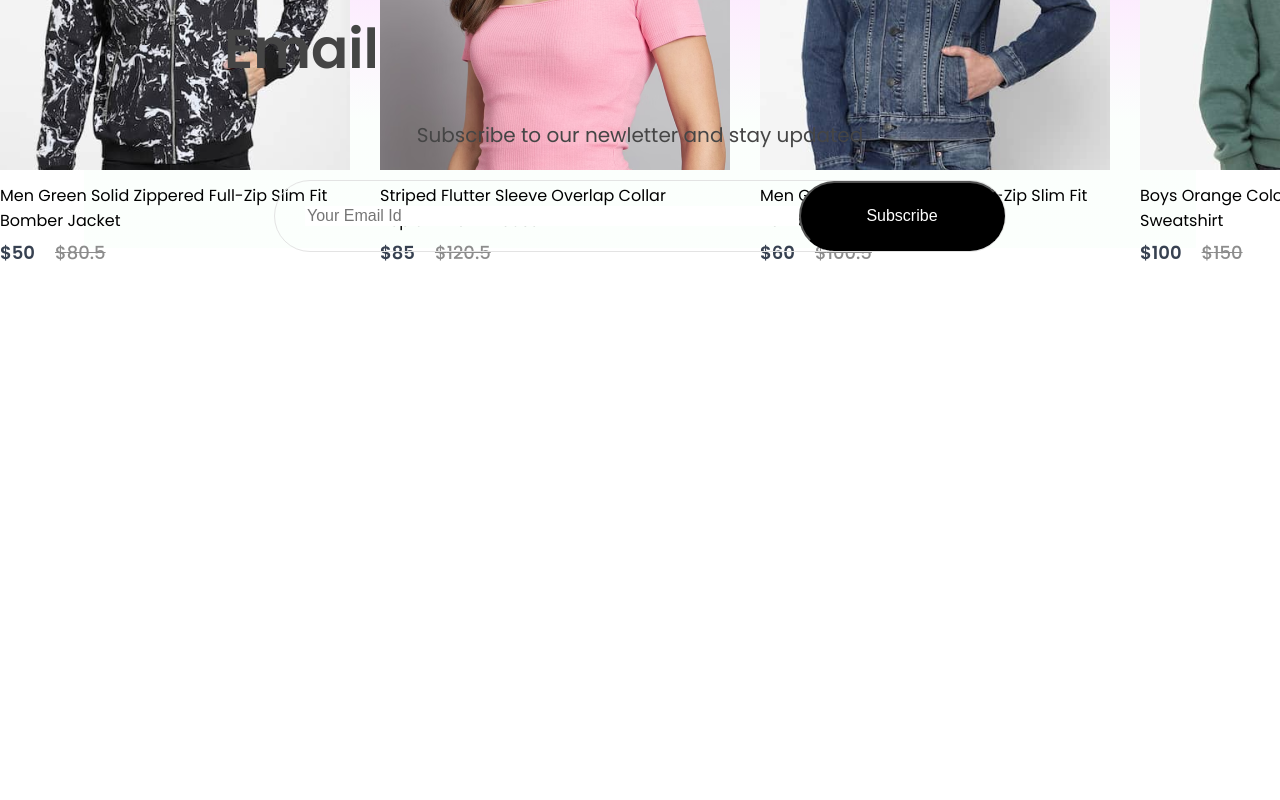
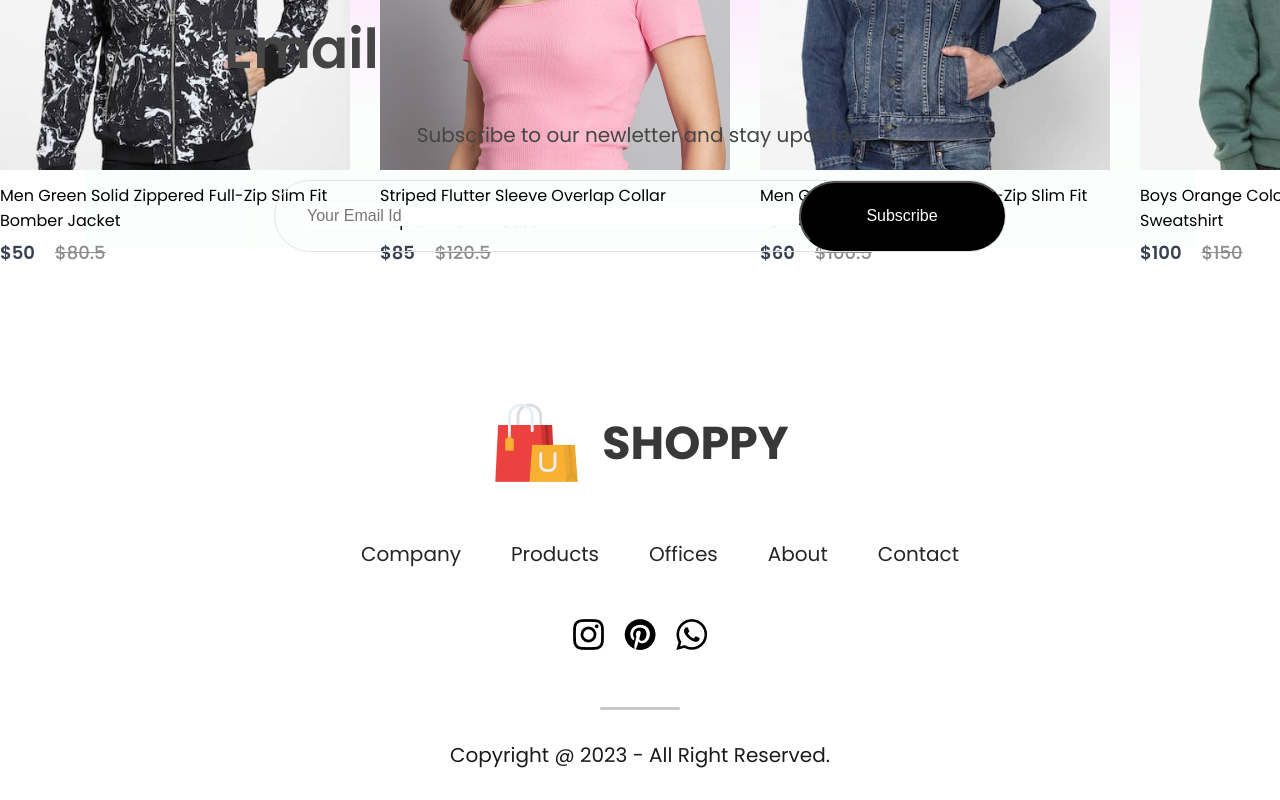
Before and after one commit to ramanuj-07/e-commerce, a React (Create React App) app in the folder frontend/: page / in a window 1280 px wide. Shown: the part 3139-3939 px from the top of the page. Before the commit the page ends 3537 px from the top, so only its background shows below. Built offline with nearby package versions, Linux system fonts and the light colour scheme.

Commit message:
Create Footer for App

```diff
--- a/frontend/src/App.js
+++ b/frontend/src/App.js
@@ -6,6 +6,7 @@
 import Product from './pages/Product';
 import Cart from './pages/Cart';
 import LoginSignUp from './pages/LoginSignUp';
+import Footer from './components/footer/Footer';
 
 function App() {
   return (
@@ -22,8 +23,8 @@
           </Route>
           <Route path='/cart' element={<Cart />} />
           <Route path='/login' element={<LoginSignUp />} />
-
         </Routes>
+        <Footer />
       </BrowserRouter>
 
 
--- /dev/null
+++ b/frontend/src/components/footer/Footer.css
@@ -0,0 +1,54 @@
+.footer{
+    display: flex;
+    flex-direction: column;
+    justify-content: center;
+    align-items: center;
+    gap: 50px;
+}
+.footer-logo{
+    display: flex;
+    align-items: center;
+    gap: 20px;
+}
+.footer-logo p{
+    color: #383838;
+    font-size: 46px;
+    font-weight: 700;
+}
+.footer-links{
+    display: flex;
+    list-style: none;
+    gap: 50px;
+    color: #252525;
+    font-size: 20px;
+}
+.footer-links li{
+    cursor: pointer;
+}
+.footer-social-icon{
+    display: flex;
+    gap: 20px;
+}
+.footer-icons-containter{
+    padding: 10px;
+    padding-bottom: 6px;
+    background: #fbfbfb;
+    border: 1px solid #ebebeb;
+}
+.footer-copyright{
+    display: flex;
+    flex-direction: column;
+    align-items: center;
+    gap: 30px;
+    width: 100%;
+    margin-bottom: 30px;
+    color: #1a1a1a;
+    font-size: 20px;
+}
+.footer-copyright hr{
+    width: 80px;
+    border: none;
+    border-radius: 10px;
+    height: 3px;
+    background: #c7c7c7;
+}
--- /dev/null
+++ b/frontend/src/components/footer/Footer.jsx
@@ -0,0 +1,41 @@
+import React from 'react'
+import './Footer.css'
+import footer_logo from '../assets/Frontend_Assets/logo_big.png'
+import instagram_icon from '../assets/Frontend_Assets/instagram_icon.png'
+import pintester_icon from '../assets/Frontend_Assets/pintester_icon.png'
+import whatsapp_icon from '../assets/Frontend_Assets/whatsapp_icon.png'
+
+const Footer = () => {
+  return (
+      <div className='footer'>
+          <div className="footer-logo">
+              <img src={footer_logo} alt="" />
+              <p>SHOPPY</p>
+          </div>
+          <ul className="footer-links">
+              <li>Company</li>
+              <li>Products</li>
+              <li>Offices</li>
+              <li>About</li>
+              <li>Contact</li>
+          </ul>
+          <div className='footer-social-icon'>
+              <div className='footer-icons-container'>
+                  <img src={instagram_icon} alt="" />
+              </div>
+              <div className='footer-icons-container'>
+                  <img src={pintester_icon} alt="" />
+              </div>
+              <div className='footer-icons-container'>
+                  <img src={whatsapp_icon} alt="" />
+              </div>
+          </div>
+          <div className="footer-copyright">
+              <hr />
+              <p>Copyright @ 2023 - All Right Reserved.</p>
+          </div>
+    </div>
+  )
+}
+
+export default Footer
--- a/frontend/src/components/newCollection/NewCollection.jsx
+++ b/frontend/src/components/newCollection/NewCollection.jsx
@@ -13,6 +13,7 @@
                   return <Item key={i} id={item.id} name={item.name} image={item.image} new_price={item.new_price} old_price={item.old_price} />
               })}
           </div>
+
     </div>
   )
 }
```
